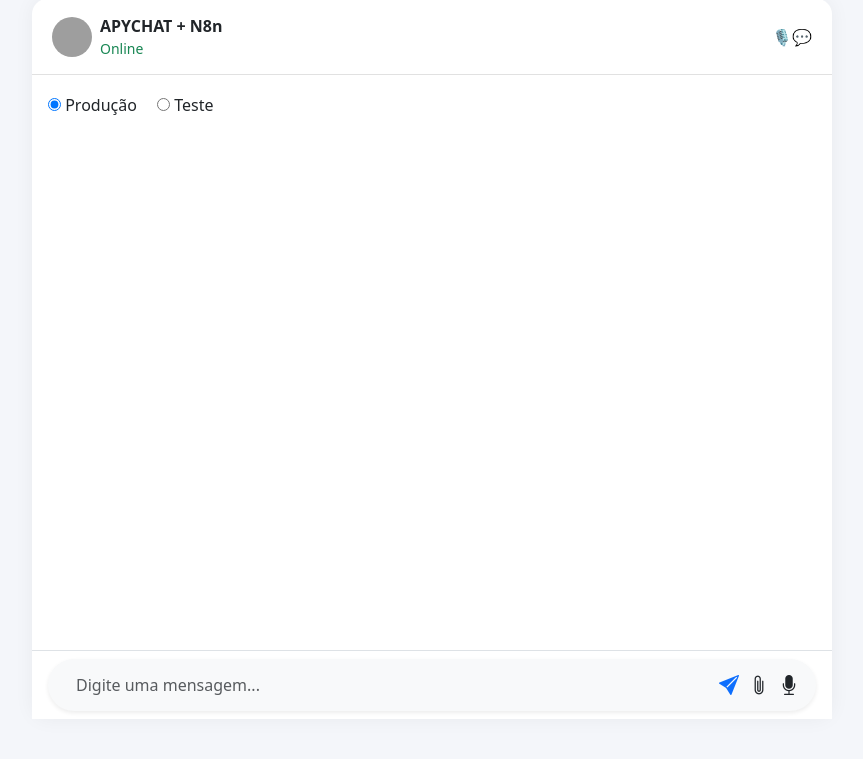
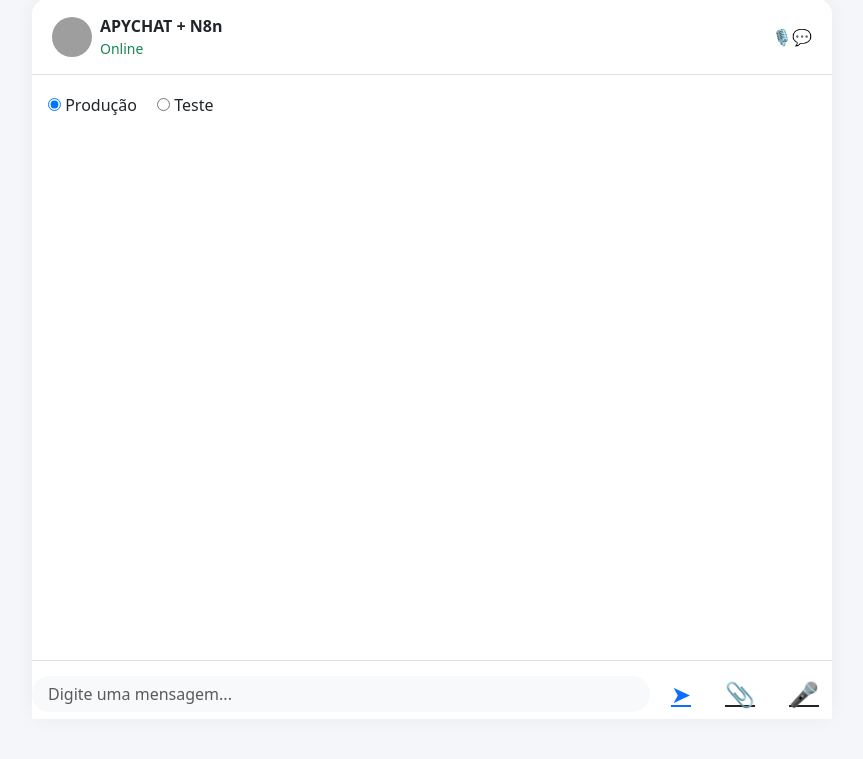
Before and after one commit to warleyroma/apychat, a FastAPI app: page / in a window 1280 px wide. Shown: the part 41-800 px from the top of the page, without its empty margins (208-1071 px from the left). Run offline with FastAPI, Linux system fonts and the light colour scheme; grey boxes are pictures that could not be loaded.

Commit message:
Update index.html

```diff
--- a/templates/index.html
+++ b/templates/index.html
@@ -5,9 +5,6 @@
   <meta name="viewport" content="width=device-width, initial-scale=1.0" />
   <title>APYCHAT + N8n</title>
   <link href="https://cdn.jsdelivr.net/npm/bootstrap@5.3.3/dist/css/bootstrap.min.css" rel="stylesheet" />
-  <link rel="stylesheet" href="https://cdn.jsdelivr.net/npm/bootstrap-icons@1.10.5/font/bootstrap-icons.css">
-
-
   <style>
     body {
       background-color: #f4f6fa;
@@ -63,32 +60,7 @@
       align-self: flex-start;
       border-bottom-left-radius: 0;
     }
-/**
-    .chat-footer {
-      padding: 15px 20px;
-      border-top: 1px solid #e1e1e1;
-      display: flex;
-      gap: 10px;
-      flex-wrap: wrap;
-      align-items: center;
-    }
 
-    .chat-footer input,
-    .chat-footer textarea {
-      flex: 1;
-      border-radius: 20px;
-      border: 1px solid #ccc;
-      padding: 10px 15px;
-      resize: none;
-    }
-
-    .chat-footer button {
-      border: none;
-      color: white;
-      padding: 10px 15px;
-      border-radius: 50%;
-    }
-    */
 
     .env-selection {
       margin: 10px 0;
@@ -117,7 +89,6 @@
       outline: none; /* Remove a borda de foco */
     }
   </style>
-
 </head>
 <body>
 
@@ -140,39 +111,37 @@
 
   <div class="chat-body d-flex flex-column" id="chatHistory"></div>
 
-  <div class="chat-footer border-top bg-white px-3 py-2">
-    <form id="chatFormText" class="d-flex align-items-center bg-light rounded-pill shadow-sm px-3 py-2">
-      <!-- Campo de texto ocupa todo o espaço -->
+  <div class="chat-footer bg-white border-top pt-2">
+  <div class="d-flex align-items-center gap-2">
+    <!-- Input de texto -->
+    <form id="chatFormText" class="flex-grow-1 d-flex align-items-center gap-2">
       <input
         type="text"
         name="message"
-        class="form-control border-0 bg-transparent me-2"
+        class="form-control border-0 bg-light rounded-pill px-3"
         placeholder="Digite uma mensagem..."
-        style="box-shadow: none;"
         required
       />
+      <button type="submit" class="btn btn-link text-primary fs-4" title="Enviar Texto">➤</button>
+    </form>
 
-      <!-- Botão: Enviar texto -->
-      <button type="submit" class="btn btn-link text-primary fs-5 p-0 me-2" title="Enviar Texto">
-        <i class="bi bi-send-fill"></i>
-      </button>
-
-      <!-- Botão: Upload de áudio -->
-      <label class="btn btn-link text-dark fs-5 m-0 p-0 me-2" title="Enviar Áudio">
-        <i class="bi bi-paperclip"></i>
+    <!-- Botão: Enviar áudio (upload) -->
+    <form id="chatFormAudio" class="d-flex align-items-center">
+      <label class="btn btn-link text-dark fs-4 m-0" title="Enviar Áudio">
+        📎
         <input type="file" name="file" accept="audio/*" class="d-none" required />
       </label>
-
-      <!-- Botão: Gravar áudio -->
-      <button type="button" id="recordButton" class="btn btn-link text-dark fs-5 p-0" title="Gravar Áudio">
-        <i class="bi bi-mic-fill"></i>
-      </button>
     </form>
 
-    <!-- Player de áudio -->
-    <audio id="player" controls class="w-100 mt-2 d-none"></audio>
+    <!-- Botão: Gravar áudio -->
+    <form id="chatFormSendAudio" class="d-flex align-items-center">
+      <button type="button" id="recordButton" class="btn btn-link text-dark fs-4" title="Gravar Áudio">🎤</button>
+    </form>
   </div>
 
+  <!-- Player de áudio (oculto por padrão) -->
+  <audio id="player" controls class="w-100 mt-2 hidden"></audio>
+</div>
 </div>
 
 <script>
```
